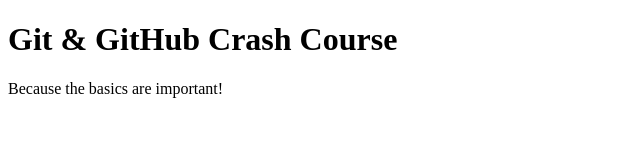
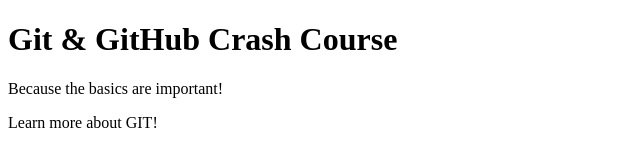
Before and after one commit to TinySkyscraper/github_actions_practice, a plain HTML site: page index.html in a window 1280 px wide. Shown: the whole page, without its empty margins (0-640 px from the left). Drawn offline with Linux system fonts and the light colour scheme.

Commit message:
second commit

```diff
--- a/index.html
+++ b/index.html
@@ -1,13 +1,17 @@
 <!DOCTYPE html>
 <html lang="en">
+
 <head>
   <meta charset="UTF-8" />
   <meta http-equiv="X-UA-Compatible" content="IE=edge" />
   <meta name="viewport" content="width=device-width, initial-scale=1.0" />
   <title>Git & GitHub Crash Course</title>
 </head>
+
 <body>
   <h1>Git & GitHub Crash Course</h1>
   <p>Because the basics are important!</p>
+  <p>Learn more about GIT!</p>
 </body>
+
 </html>
```
Lines whose indentation alone changed are shown as unchanged.
